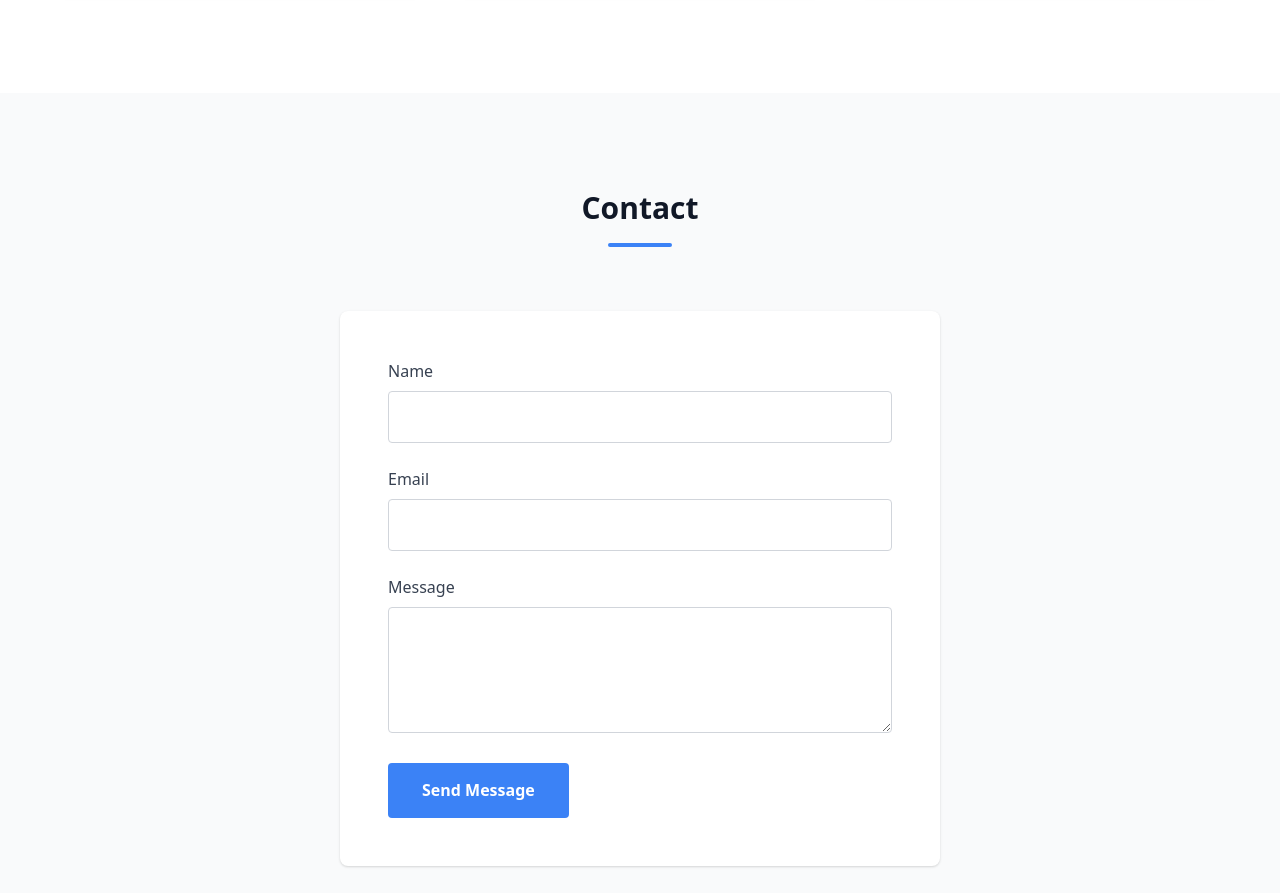
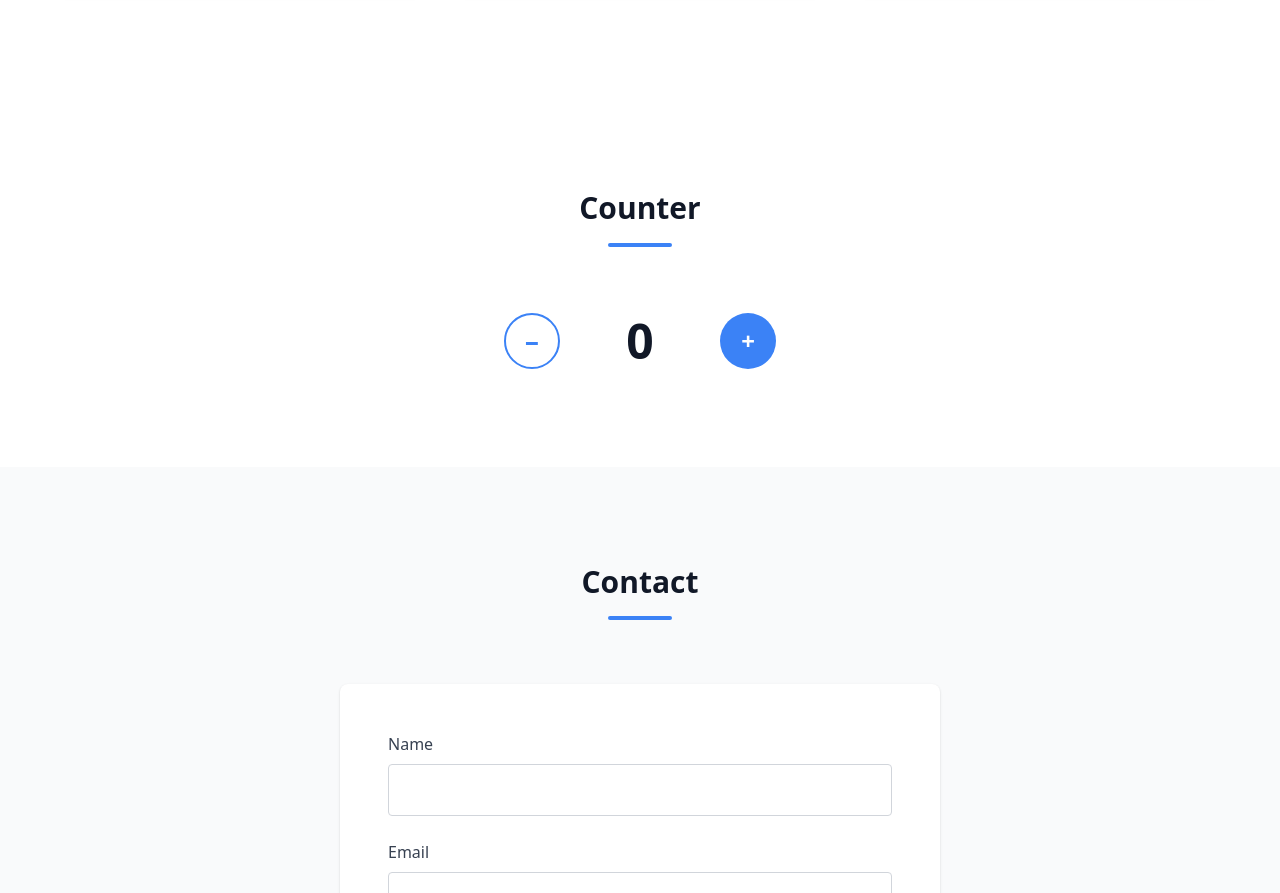
Before and after one commit to chiron-team/git2, a website: page index.html in a window 1280 px wide. Shown: the part 1513-2406 px from the top of the page. Drawn offline with Linux system fonts and the light colour scheme.

Commit message:
feat(agent): Create counter component
Task ID: JSHW8rtIgKMjzaRT2U61
Type: feature
Priority: high

```diff
--- a/css/styles.css
+++ b/css/styles.css
@@ -272,6 +272,72 @@ p {
 .service-card__description {
     color: var(--color-gray-600);
     line-height: var(--line-height-relaxed);
+}
+
+/* ===========================
+   Counter Section
+   =========================== */
+
+.counter {
+    display: flex;
+    align-items: center;
+    justify-content: center;
+    gap: var(--spacing-xl);
+}
+
+.counter__display {
+    min-width: 6rem;
+    font-size: var(--font-size-5xl);
+    font-weight: var(--font-weight-bold);
+    color: var(--color-gray-900);
+    text-align: center;
+    line-height: var(--line-height-tight);
+}
+
+.counter__btn {
+    display: flex;
+    align-items: center;
+    justify-content: center;
+    width: 3.5rem;
+    height: 3.5rem;
+    font-size: var(--font-size-2xl);
+    font-weight: var(--font-weight-bold);
+    border-radius: var(--radius-full);
+    border: 2px solid transparent;
+    transition: background-color var(--transition-fast), transform var(--transition-fast), box-shadow var(--transition-fast);
+}
+
+.counter__btn--increment {
+    background-color: var(--color-primary);
+    color: var(--color-white);
+}
+
+.counter__btn--increment:hover {
+    background-color: var(--color-primary-dark);
+    box-shadow: var(--shadow-md);
+    transform: translateY(-2px);
+}
+
+.counter__btn--increment:active {
+    transform: translateY(0);
+    box-shadow: none;
+}
+
+.counter__btn--decrement {
+    background-color: var(--color-white);
+    color: var(--color-primary);
+    border-color: var(--color-primary);
+}
+
+.counter__btn--decrement:hover {
+    background-color: var(--color-gray-100);
+    box-shadow: var(--shadow-md);
+    transform: translateY(-2px);
+}
+
+.counter__btn--decrement:active {
+    transform: translateY(0);
+    box-shadow: none;
 }
 
 /* ===========================
--- a/index.html
+++ b/index.html
@@ -117,6 +117,18 @@
             </div>
         </section>
 
+        <!-- Counter Section -->
+        <section id="counter" class="section">
+            <div class="container">
+                <h2 class="section__title">Counter</h2>
+                <div class="counter">
+                    <button class="counter__btn counter__btn--decrement" id="counter-decrement" aria-label="Decrease count">&#8722;</button>
+                    <output class="counter__display" id="counter-display" aria-live="polite" aria-atomic="true">0</output>
+                    <button class="counter__btn counter__btn--increment" id="counter-increment" aria-label="Increase count">&#43;</button>
+                </div>
+            </div>
+        </section>
+
         <!-- Contact Section -->
         <section id="contact" class="section section--light">
             <div class="container">
--- a/js/main.js
+++ b/js/main.js
@@ -123,6 +123,30 @@ const initScrollSpy = () => {
 };
 
 // ===========================
+// Counter
+// ===========================
+
+const initCounter = () => {
+    const decrementBtn = document.querySelector('#counter-decrement');
+    const incrementBtn = document.querySelector('#counter-increment');
+    const display = document.querySelector('#counter-display');
+
+    if (!decrementBtn || !incrementBtn || !display) return;
+
+    let count = 0;
+
+    incrementBtn.addEventListener('click', () => {
+        count += 1;
+        display.textContent = count;
+    });
+
+    decrementBtn.addEventListener('click', () => {
+        count -= 1;
+        display.textContent = count;
+    });
+};
+
+// ===========================
 // Form Handling
 // ===========================
 
@@ -211,6 +235,7 @@ const init = () => {
     initMobileNav();
     initSmoothScroll();
     initScrollSpy();
+    initCounter();
     initFormHandling();
     initHeaderScroll();
     initAnimations();
```
